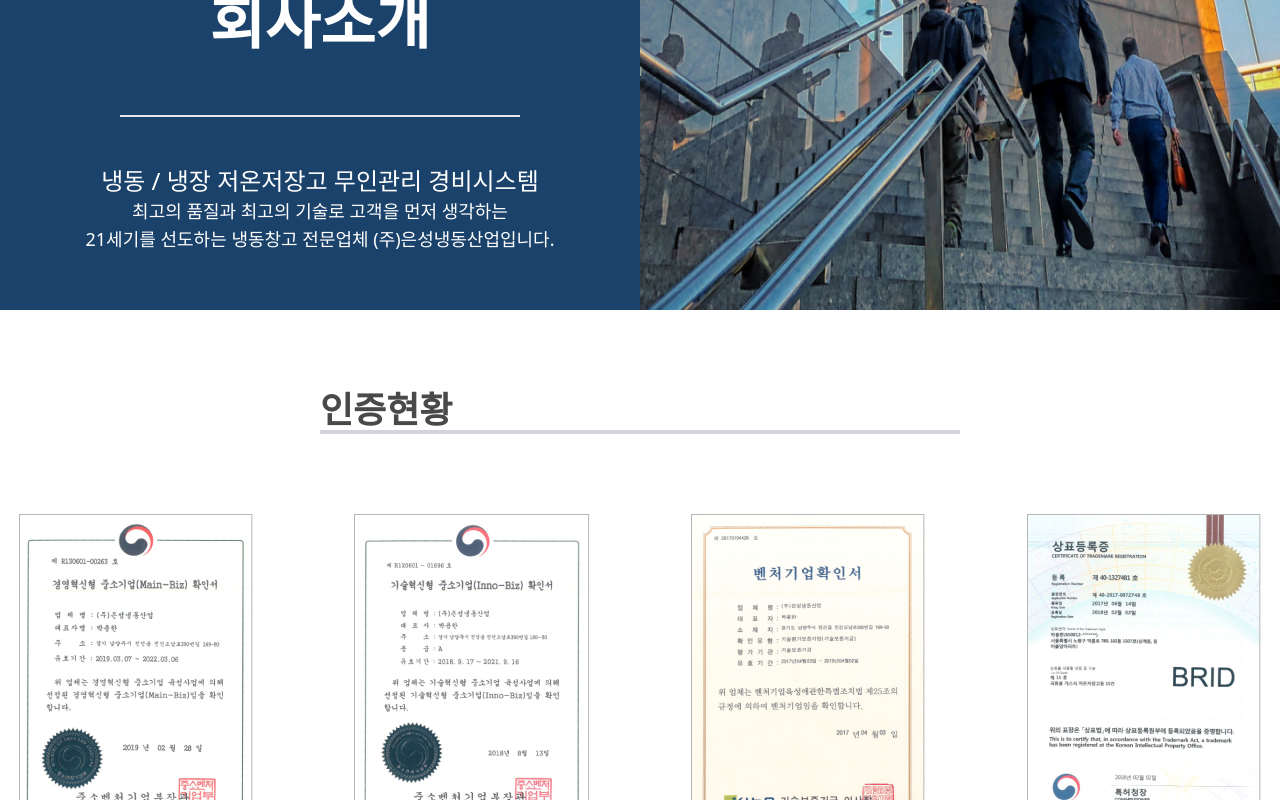
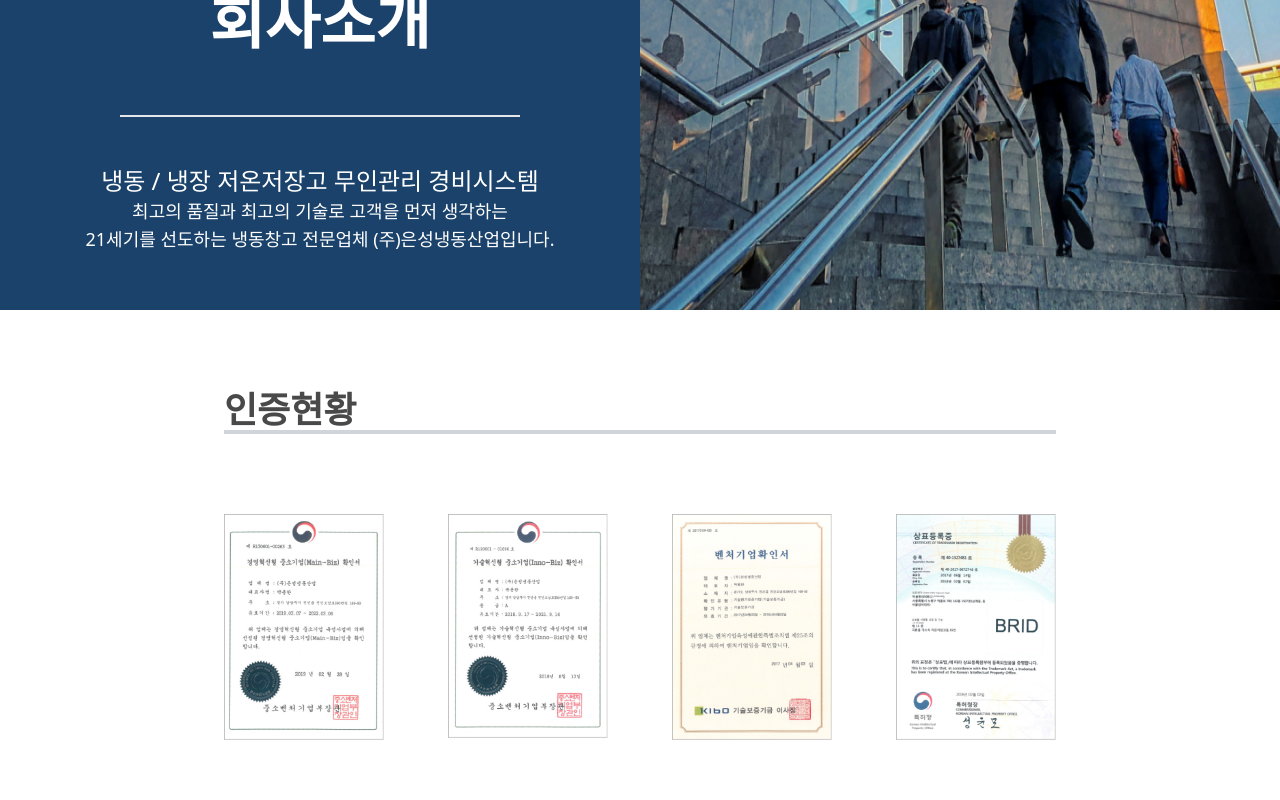
Before and after one commit to OCO-Labs/eunseong, a Nuxt app: page /cert in a window 1280 px wide. Shown: the part 300-1100 px from the top of the page. Built offline with nearby package versions, Linux system fonts and the light colour scheme.

Commit message:
fix: 인증현황 그리드 패딩 수정

```diff
--- a/pages/cert.vue
+++ b/pages/cert.vue
@@ -35,13 +35,13 @@ export default {
           </div>
         </div>
       </div>
-      <div class="w-1/2 mx-auto mb-20">
+    </header>
+    <main class="container mx-auto px-[14rem]">
+      <div class="w-full mb-20">
         <h1 class="text-4xl text-[#494949] font-bold inline-block border-b-4 border-gray-300 w-full">
           인증현황
         </h1>
       </div>
-    </header>
-    <main>
       <div class="grid grid-cols-4 gap-16 justify-items-center">
         <img
           src="@/assets/cert/patent_01.png"
```
